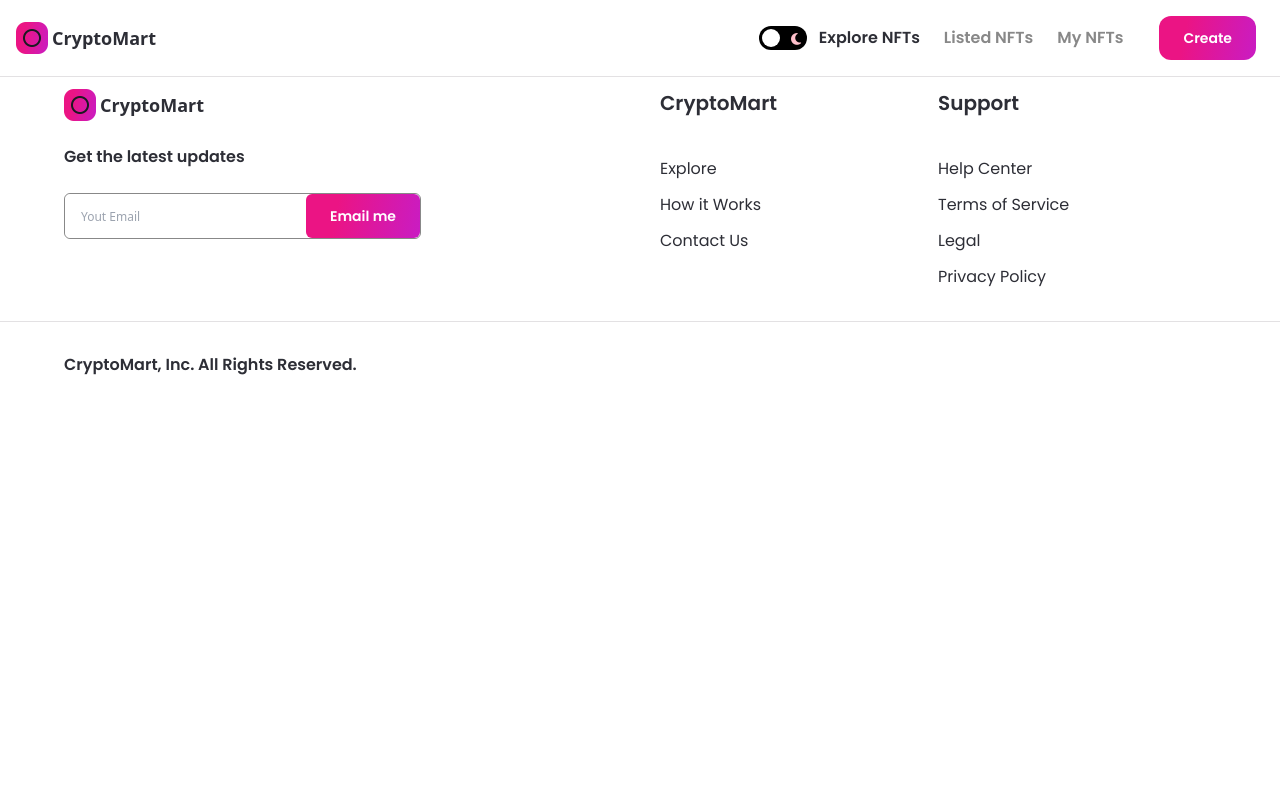
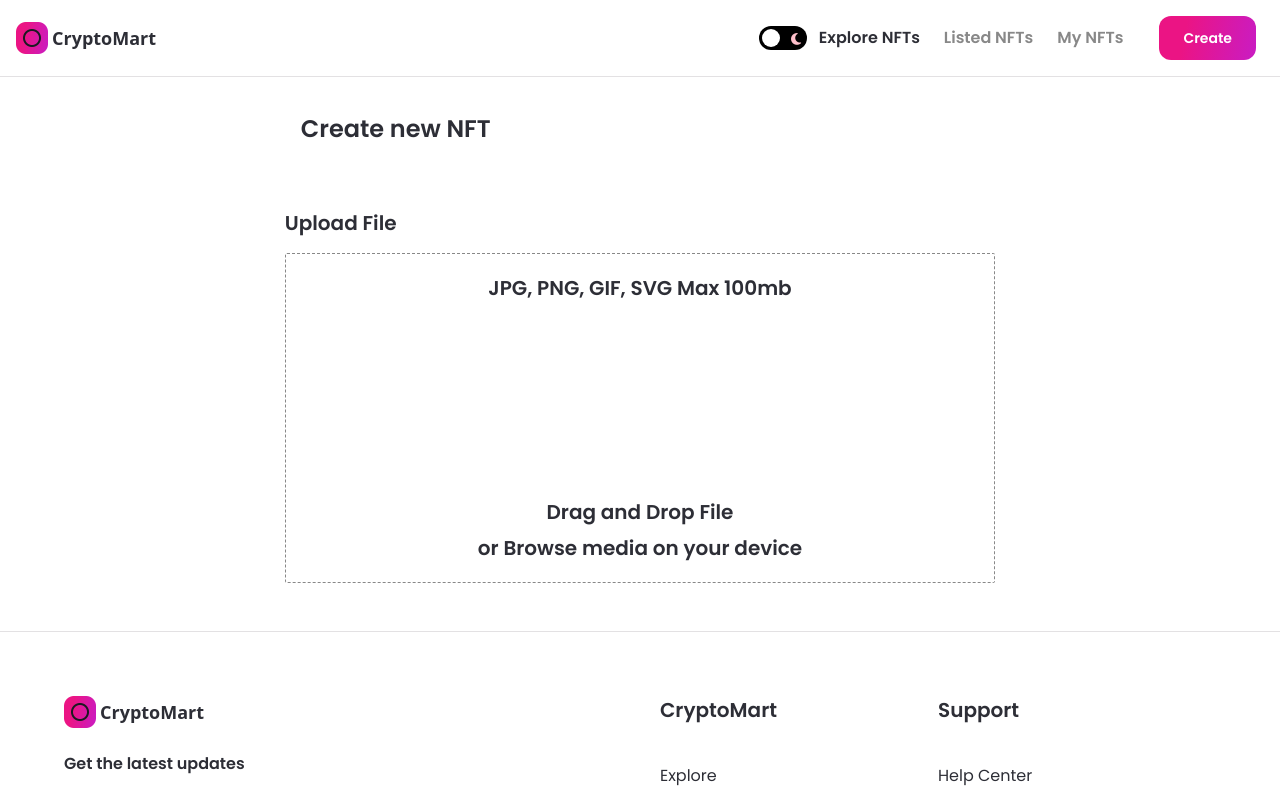
Before and after one commit to d-cryptic/CryptoMart, a Next.js app: page /create-nft in a window 1280 px wide. Shown: the top 798 px of the page. Built offline with nearby package versions, Linux system fonts and the light colour scheme.

Commit message:
file upload UI done

```diff
--- a/components/NFTCard.jsx
+++ b/components/NFTCard.jsx
@@ -5,7 +5,7 @@
 import images from "../assets";
 
 const NFTCard = ({ nft }) => (
-  <Link href={{ pathname: "/nft-details", query: { nft } }}>
+  <Link href={{ pathname: "/nft-details", query: nft }}>
     <div className="flex-1 min-w-215 max-w-max xs:max-w-none sm:w-full sm:min-w-155 minmd:min-w-256 minlg:min-w-327 dark:bg-nft-black-3 bg-white rounded-2xl p-4 m-4 minlg:m-8 sm:my-2 sm:mx-2 cursor-pointer shadow-md">
       <div className="relative w-full h-52 sm:h-36 xs:h-56 minmd:h-60 minlg:h-300 rounded-2xl overflow-hidden">
         <Image
--- a/components/Navbar.jsx
+++ b/components/Navbar.jsx
@@ -7,7 +7,7 @@
 import images from "../assets";
 import { Button } from ".";
 
-const MenuItems = ({ isMobile, active, setActive }) => {
+const MenuItems = ({ isMobile, active, setActive, setIsOpen }) => {
   const generateLink = (i) => {
     switch (i) {
       case 0:
@@ -31,6 +31,7 @@
           key={i}
           onClick={() => {
             setActive(item);
+            if (isMobile) setIsOpen(false);
           }}
           className={`flex flex-row items-center font-poppins font-semibold text-base dark:hover:text-white hover:text-nft-dark mx-3  ${
             active === item
@@ -44,7 +45,7 @@
   );
 };
 
-const ButtonGroup = ({ setActive, router }) => {
+const ButtonGroup = ({ setActive, router, isMobile, setIsOpen }) => {
   const hasConnected = true;
   return hasConnected ? (
     <Button
@@ -53,6 +54,7 @@
       handleClick={() => {
         setActive("");
         router.push("/create-nft");
+        if (isMobile) setIsOpen(false);
       }}
     />
   ) : (
@@ -90,7 +92,7 @@
           </div>
         </Link>
         <Link href="/">
-          <div className="hidden md:flex" onClick={() => {}}>
+          <div className="hidden md:flex cursor-pointer" onClick={() => {}}>
             <Image
               src={images.logo02}
               objectFit="contain"
@@ -152,10 +154,20 @@
         {isOpen && (
           <div className="fixed inset-9 top-65 dark:bg-nft-dark bg-white z-30 nav-h flex justify-between flex-col">
             <div className="flex-1 p-4">
-              <MenuItems active={active} setActive={setActive} isMobile />
+              <MenuItems
+                active={active}
+                setActive={setActive}
+                isMobile
+                setIsOpen={setIsOpen}
+              />
             </div>
             <div className="p-4 border-t dark:border-nft black-1 border-nft-gray-1">
-              <ButtonGroup setActive={setActive} router={router} />
+              <ButtonGroup
+                setActive={setActive}
+                router={router}
+                isMobile
+                setIsOpen={setIsOpen}
+              />
             </div>
           </div>
         )}
--- a/pages/_app.js
+++ b/pages/_app.js
@@ -1,20 +1,24 @@
-import Script from 'next/script';
-import { ThemeProvider } from 'next-themes';
+import Script from "next/script";
+import { ThemeProvider } from "next-themes";
 
-import { Navbar, Footer } from '../components';
-import '../styles/globals.css';
+import { Navbar, Footer } from "../components";
+import "../styles/globals.css";
 
 const MyApp = ({ Component, pageProps }) => (
   <ThemeProvider attribute="class">
     <div className="dark:bg-nft-dark bg-white min-h-screen">
       <Navbar />
-      <Component {...pageProps} />
+      <div className="pt-65">
+        <Component {...pageProps} />
+      </div>
       <Footer />
     </div>
 
-    <Script src="https://kit.fontawesome.com/3b8bc6bd4f.js" crossorigin="anonymous" />
+    <Script
+      src="https://kit.fontawesome.com/3b8bc6bd4f.js"
+      crossorigin="anonymous"
+    />
   </ThemeProvider>
-
 );
 
 export default MyApp;
--- a/pages/create-nft.js
+++ b/pages/create-nft.js
@@ -1,7 +1,95 @@
-import React from 'react';
+import React, { useState, useMemo, useCallback, useContext } from "react";
+import { useRouter } from "next/router";
+import { useDropzone } from "react-dropzone";
+import Image from "next/image";
+import { useTheme } from "next-themes";
 
-const CreateNft = () => (
-  <div>create-nft</div>
-);
+import images from "../assets";
+
+const CreateNft = () => {
+  const [fileUrl, setFileUrl] = useState(null);
+  const { theme } = useTheme();
+
+  const onDrop = useCallback(() => {
+    // upload image to ipfs
+
+    "";
+  }, []);
+
+  const {
+    getRootProps,
+    getInputProps,
+    isDragActive,
+    isDragAccept,
+    isDragReject,
+  } = useDropzone({
+    onDrop,
+    accept: "image/*",
+    maxSize: 5000000,
+  });
+
+  const fileStyle = useMemo(
+    () => `dark:bg-nft-black-1 bg-white border dark:border-white border-nft-gray-2 flex flex-col items-center p-5 rounded-sm border-dashed
+      ${isDragActive && "border-file-active"}
+      ${isDragAccept && "border-file-accept"}
+      ${isDragReject && "border-file-reject"}
+      `,
+    [isDragActive, isDragAccept, isDragReject]
+  );
+
+  return (
+    <div className="flex justify-center sm:px-4 p-12">
+      <div className="w-3/5 md:w-full">
+        <h1 className="font-poppins dark:text-white text-nft-black-1 text-2xl minlg:text-4xl  font-semibold ml-4 xs:ml-0">
+          Create new NFT
+        </h1>
+        <div className="mt-16">
+          <p className="font-poppins dark:text-white text-nft-black-1 font-semibold text-xl">
+            Upload File
+          </p>
+
+          <div className="mt-4">
+            <div>
+              <div {...getRootProps()} className={fileStyle}>
+                <input {...getInputProps()} />
+                <div className="flexCenter flex-col text-center">
+                  <p className="font-poppins dark:text-white text-nft-black-1 font-semibold text-xl">
+                    JPG, PNG, GIF, SVG Max 100mb
+                  </p>
+
+                  <div className="my-12 w-full flex justify-center">
+                    <Image
+                      src={images.upload}
+                      width={100}
+                      height={100}
+                      objectFit="contain"
+                      alt="File Upload"
+                      className={theme === "light" && "filter invert"}
+                    />
+                  </div>
+
+                  <p className="font-poppins dark:text-white text-nft-black-1 font-semibold text-xl">
+                    Drag and Drop File
+                  </p>
+                  <p className="font-poppins dark:text-white text-nft-black-1 font-semibold text-xl mt-2">
+                    or Browse media on your device
+                  </p>
+                </div>
+              </div>
+
+              {fileUrl && (
+                <aside>
+                  <div>
+                    <img src={fileUrl} alt="asset_file" />
+                  </div>
+                </aside>
+              )}
+            </div>
+          </div>
+        </div>
+      </div>
+    </div>
+  );
+};
 
 export default CreateNft;
--- a/pages/my-nfts.js
+++ b/pages/my-nfts.js
@@ -1,7 +1,5 @@
-import React from 'react';
+import React from "react";
 
-const MyNFTs = () => (
-  <div>MyNFTs</div>
-);
+const MyNFTs = () => <div>MyNFTs</div>;
 
 export default MyNFTs;
```
